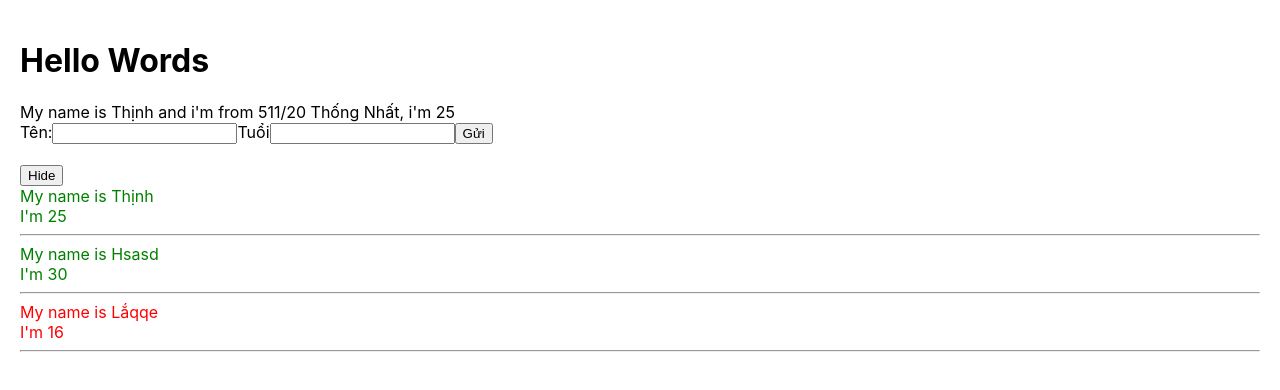
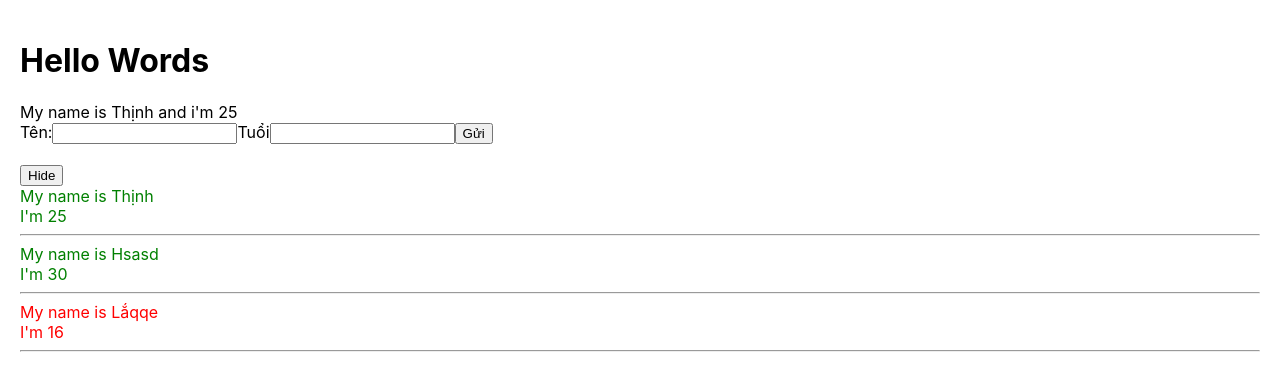
Before and after one commit to ThinhChu/React-JS, a React (Create React App) app: page / in a window 1280 px wide. Shown: the top 390 px of the page. Built offline with nearby package versions, Linux system fonts and the light colour scheme.

Commit message:
Function as Props - Truyển hàm từ cha xuống con

```diff
--- a/src/components/UserInfo.js
+++ b/src/components/AddUserInfor.js
@@ -1,9 +1,8 @@
 import React from "react";
 
-class UseInfo extends React.Component {
+class AddUseInfor extends React.Component {
   state = {
     name: "Thịnh",
-    address: "511/20 Thống Nhất",
     age: 25,
   };
 
@@ -23,13 +22,18 @@ class UseInfo extends React.Component {
 
   handleSubmit = (event) => {
     event.preventDefault();
-    console.log(this.state);
+    const userNew = {
+      id: Math.random(1, 100),
+      name: this.state.name,
+      age: this.state.age,
+    };
+    // console.log(this.state);
+    this.props.handleAddNewUser(userNew);
   };
   render() {
     return (
       <div>
-        My name is {this.state.name} and i'm from {this.state.address}, i'm{" "}
-        {this.state.age}
+        My name is {this.state.name} and i'm {this.state.age}
         <form onSubmit={this.handleSubmit}>
           <label>Tên:</label>
           <input type="text" onChange={this.handleChangeName} />
@@ -42,4 +46,4 @@ class UseInfo extends React.Component {
   }
 }
 
-export default UseInfo;
+export default AddUseInfor;
--- a/src/components/MyComponent.js
+++ b/src/components/MyComponent.js
@@ -2,7 +2,7 @@
 // function component
 
 import React from "react";
-import UseInfo from "./UserInfo";
+import AddUseInfor from "./AddUserInfor";
 import DisplayInfor from "./DisplayInfor";
 
 class Mycomponent extends React.Component {
@@ -13,13 +13,21 @@ class Mycomponent extends React.Component {
       { id: 3, name: "Lắqqe", age: 16 },
     ],
   };
+
+  handleAddNewUser = (objUserNew) => {
+    // console.log(objUserNew);
+    this.setState({
+      listUsers: [objUserNew, ...this.state.listUsers],
+    });
+  };
+
   //JSX
   render() {
-    const myInfor = ["a", "b", "c"];
+    // const myInfor = ["a", "b", "c"];
     // DRY: Don't Repeat yourseft
     return (
       <div>
-        <UseInfo />
+        <AddUseInfor handleAddNewUser={this.handleAddNewUser} />
         <br />
         <DisplayInfor listUsers={this.state.listUsers} />
       </div>
```
Also changed, not shown: src/components/DisplayInfor.js (+0 -17 lines).
